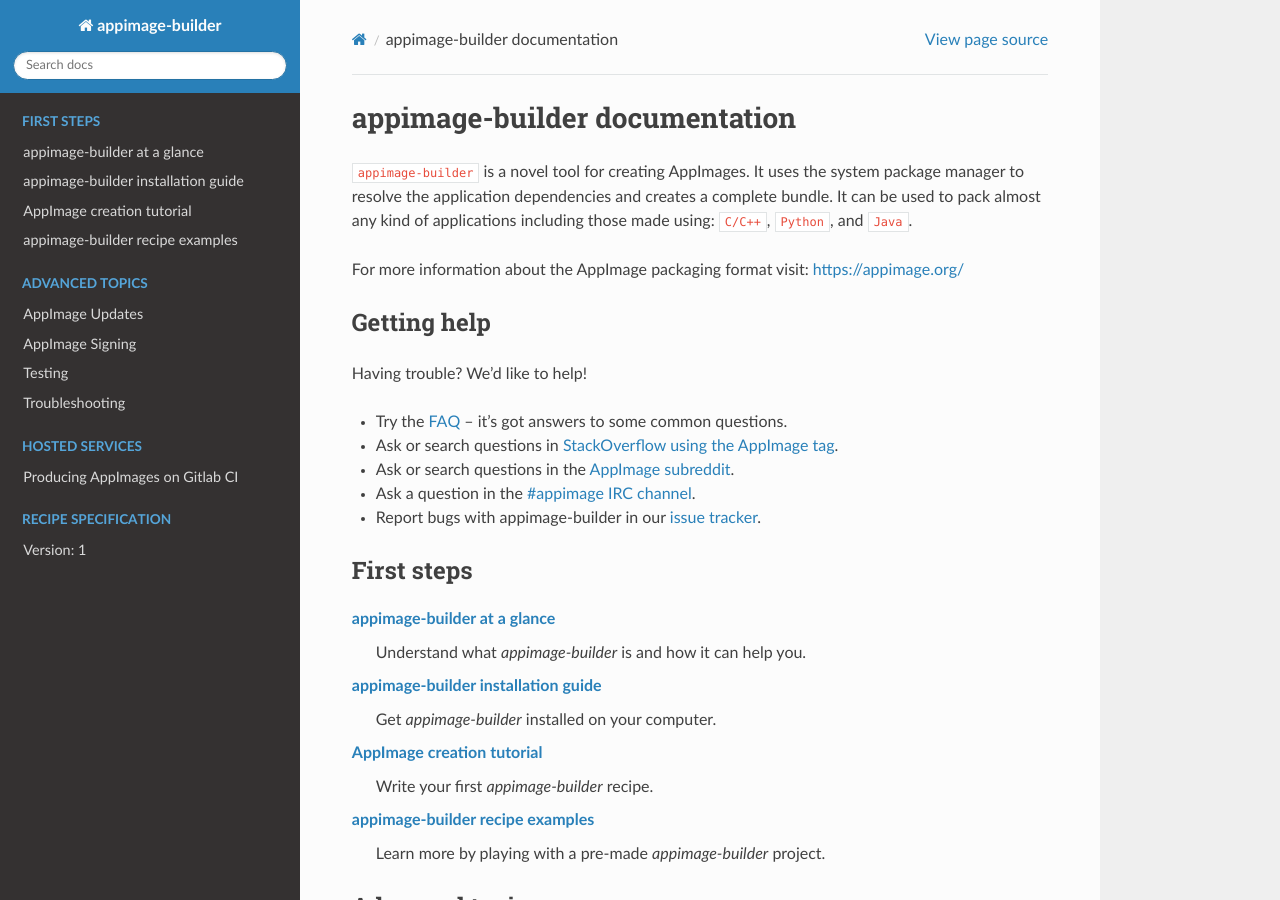
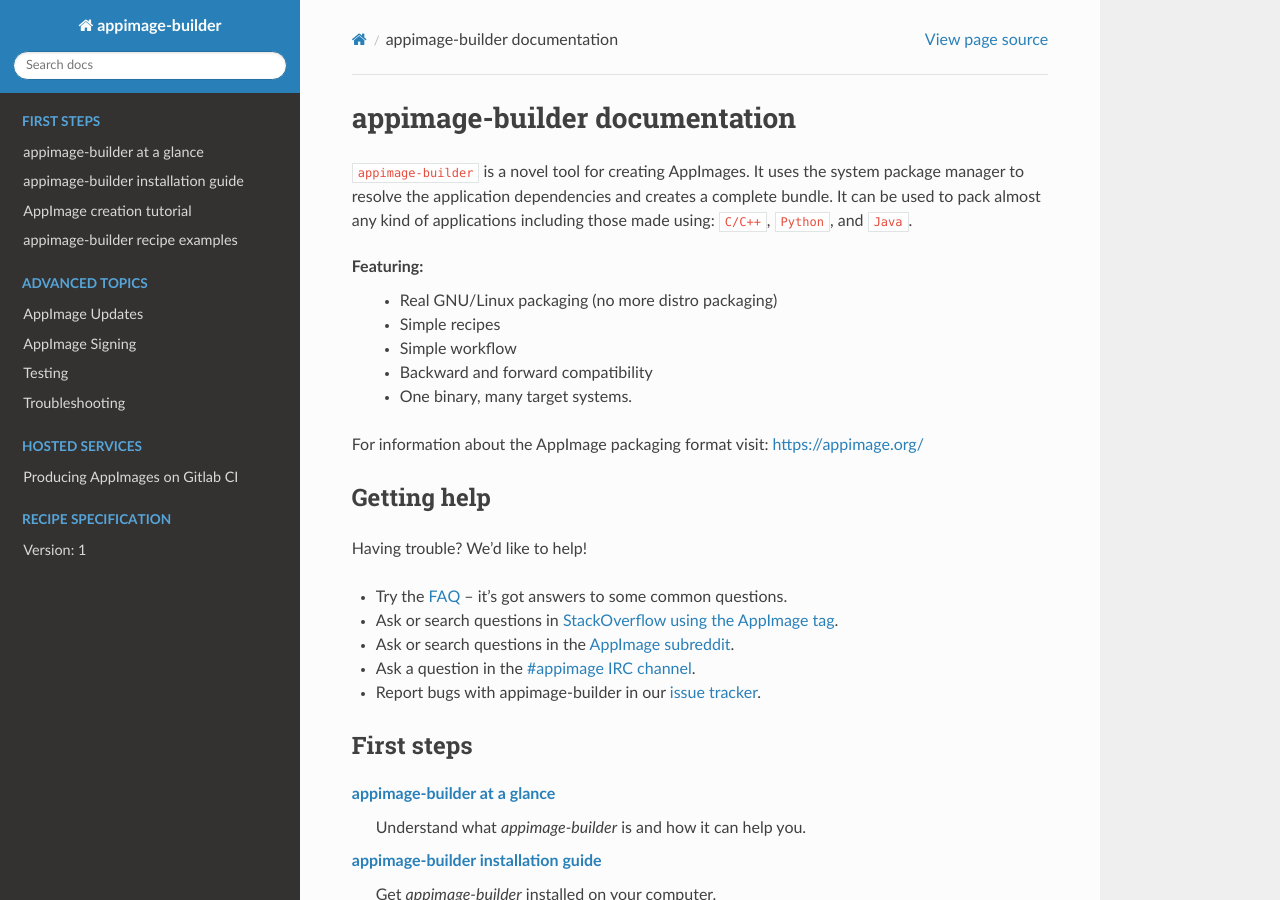
Before and after one commit to AppImageCrafters/appimage-builder-docs, a Sphinx documentation site: the page built from source/index.rst, in a window 1280 px wide and 900 px high. Built offline with Sphinx 7.4.7 and the Read the Docs theme 2.0.0, drawn with Linux system fonts in a browser that asks for light colours.

Commit message:
add featuring section to the index

```diff
--- a/source/index.rst
+++ b/source/index.rst
@@ -9,7 +9,14 @@ system package manager to resolve the application dependencies and
 creates a complete bundle. It can be used to pack almost any kind of
 applications including those made using: ``C/C++``, ``Python``, and ``Java``.
 
-For more information about the AppImage packaging format visit: https://appimage.org/
+Featuring:
+ - Real GNU/Linux packaging (no more distro packaging)
+ - Simple recipes
+ - Simple workflow
+ - Backward and forward compatibility
+ - One binary, many target systems.
+
+For information about the AppImage packaging format visit: https://appimage.org/
 
 .. _community:
 
```
